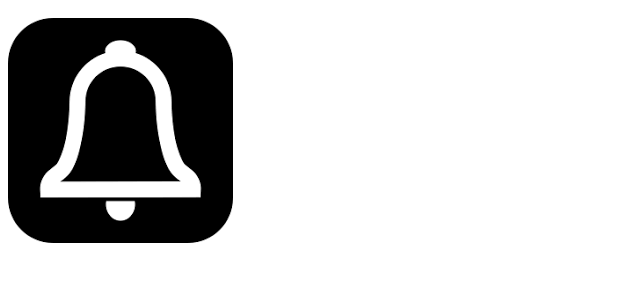
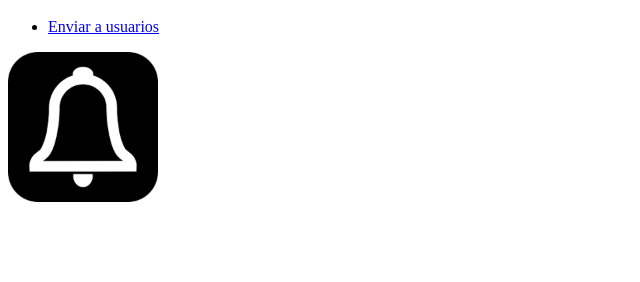
Before and after one commit to erlingmendoza9901/erlingmendoza9901.github.io, a plain HTML site: page index.html in a window 1280 px wide. Shown: the part 48-330 px from the top of the page, without its empty margins (0-640 px from the left). Drawn offline with Linux system fonts and the light colour scheme.

Commit message:
Creando Notifications a usuarios

```diff
--- a/index.html
+++ b/index.html
@@ -12,6 +12,10 @@
 </head>
   <body>
     <h1> Push Notifications</h1>
-    <img src="image/images.png"/>
+      <!Menu de navegación !>
+    <ul class="navbar">
+        <li><a href="enviar.html">Enviar a usuarios</a></li>
+    </ul>
+    <img src="image/images.png" width="150" height="150"/>
   </body>
 </html>
```
